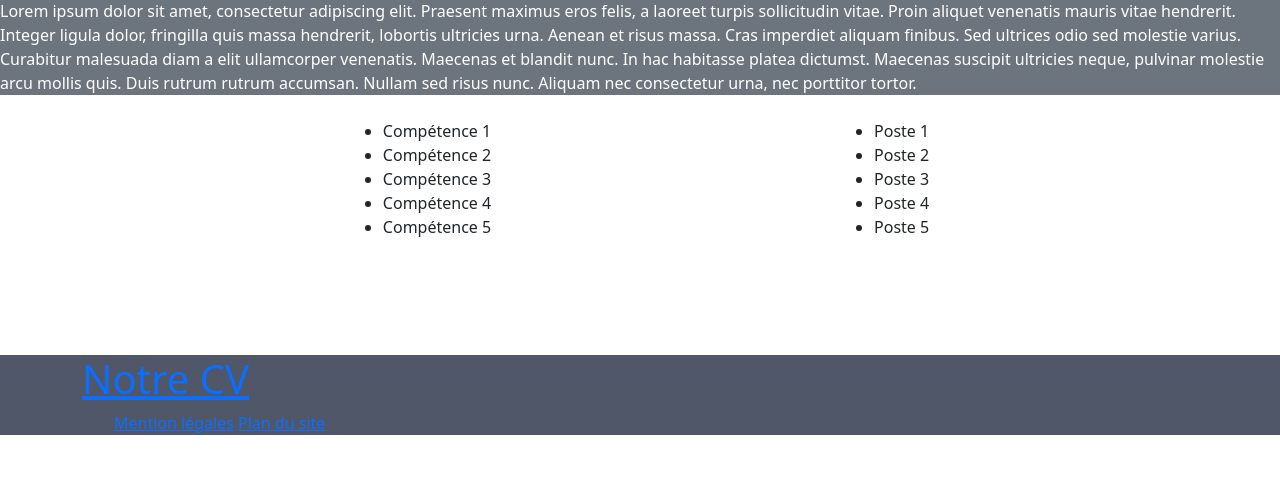
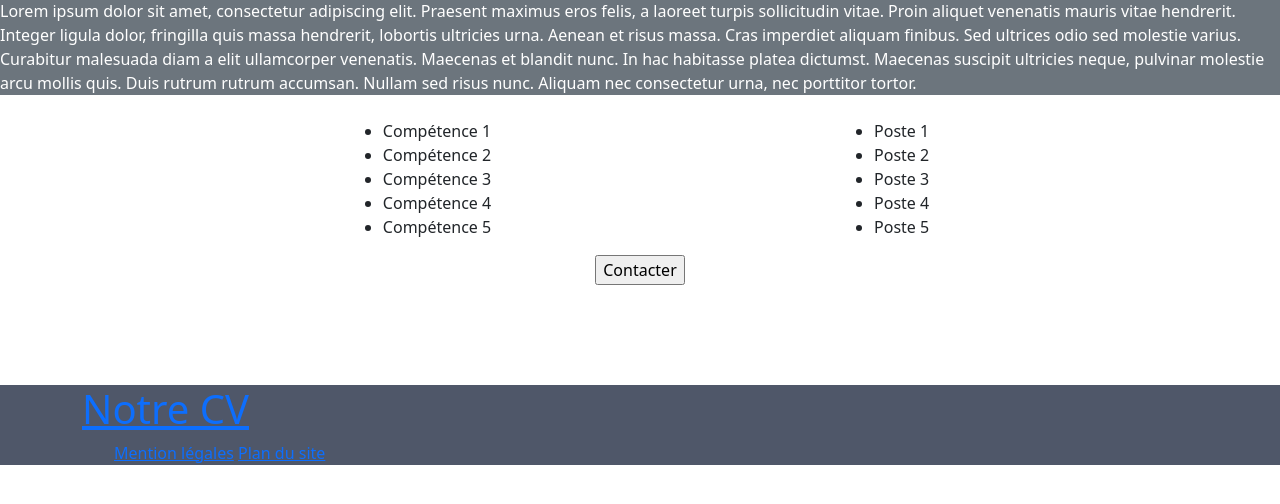
Before and after one commit to dumasg/gitflow, a PHP site: page /pages/CV1.php in a window 1280 px wide. Shown: the part 179-683 px from the top of the page. Run offline with PHP 8.4, Linux system fonts and the light colour scheme.

Commit message:
le bouton sur le cv est ajouter

```diff
--- a/pages/CV1.php
+++ b/pages/CV1.php
@@ -8,9 +8,9 @@
 
 <?php include '../views/header.php' ?>
 
-<div class="d-flex justify-content-center text-decoration-underline"> <h1> Curricullum Vitae</h1> </div>
+<div class="d-flex justify-content-center text-decoration-underline"><h1> Curricullum Vitae</h1></div>
 
-<div class="d-flex justify-content-start"> <h3>À propos de moi :</h3> </div>
+<div class="d-flex justify-content-start"><h3>À propos de moi :</h3></div>
 
 <div class="d-flex justify-content-center">
 <span class="text-bg-secondary">Lorem ipsum dolor sit amet, consectetur adipiscing elit. Praesent maximus eros
@@ -49,8 +49,13 @@
 
 </div>
 
+<div class="d-flex justify-content-center">
+    <form action="contact.php" method="post">
+        <input type="hidden" name="name" id="name" value="Loremman">
 
-
+            <input type="submit" value="Contacter">
+    </form>
+</div>
 
 
 <?php include '../views/footer.php' ?>
--- a/pages/contact.php
+++ b/pages/contact.php
@@ -1,7 +1,7 @@
 <?php include"../views/header.php"?>
 <div class="d-flex justify-content-center align-content-center bg-danger align-items-stretch">
     <form method="post" action="./contact.php">
-        <h3>Vous souhaitez contacter<?= $_POST["developper"] ?></h3>
+        <h3>Vous souhaitez contacter <?=$_POST["name"];?></h3>
         <label>Nom :<br>
             <input type="text" name="last name">
         </label>
```
Lines whose indentation alone changed are shown as unchanged.
